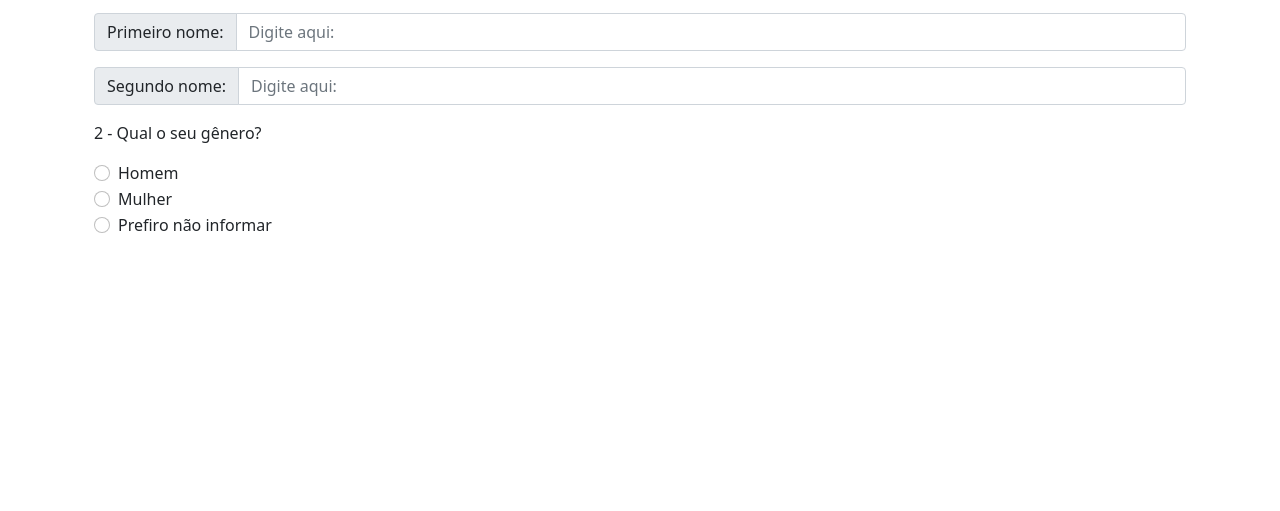
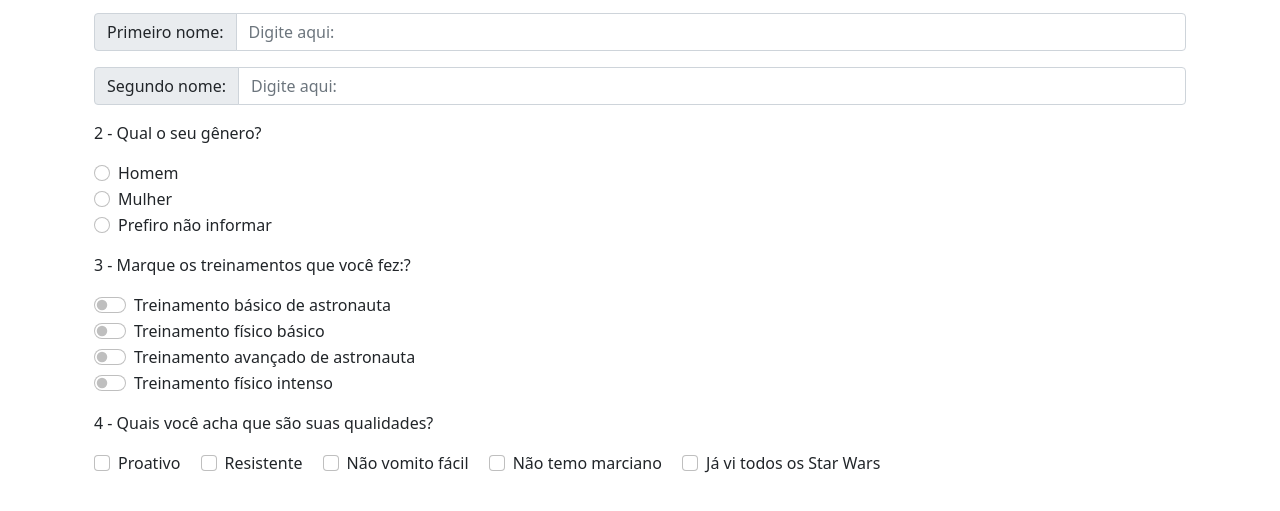
Before and after one commit to marianaspinto/Landing-Page-com-Bootstrap, a plain HTML site: page index.html in a window 1280 px wide. Shown: the part 345-856 px from the top of the page. Before the commit the page ends 800 px from the top, so only its background shows below. Drawn offline with nearby package versions, Linux system fonts and the light colour scheme.

Commit message:
form - third and fourth division finished

```diff
--- a/index.html
+++ b/index.html
@@ -58,6 +58,54 @@
             <label class="form-check-label" for="flexradioDefault3">Prefiro não informar</label>
         </div>
 
+        <!-- Terceira divisão do form -->
+        <p class=" mt-3 paragraph">
+            3 - Marque os treinamentos que você fez:?
+        </p>
+
+        <div class="form-check form-switch">
+            <input class="form-check-input" type="checkbox" role="switch" id="flexSwitchCheckDefault">
+            <label class="form-check-label" for="flexSwitchCheckDefault">Treinamento básico de astronauta</label>
+        </div>
+        <div class="form-check form-switch">
+            <input class="form-check-input" type="checkbox" role="switch" id="flexSwitchCheckDefault">
+            <label class="form-check-label" for="flexSwitchCheckDefault">Treinamento físico básico</label>
+        </div>
+        <div class="form-check form-switch">
+            <input class="form-check-input" type="checkbox" role="switch" id="flexSwitchCheckDefault">
+            <label class="form-check-label" for="flexSwitchCheckDefault">Treinamento avançado de astronauta</label>
+        </div>
+        <div class="form-check form-switch">
+            <input class="form-check-input" type="checkbox" role="switch" id="flexSwitchCheckDefault">
+            <label class="form-check-label" for="flexSwitchCheckDefault">Treinamento físico intenso</label>
+        </div>
+
+        <!-- Quarta divisáo do form -->
+        <p class=" mt-3 paragraph">
+            4 - Quais você acha que são suas qualidades?
+        </p>
+
+        <div class="form-check form-check-inline">
+            <input class="form-check-input" type="checkbox" id="inlineCheckbox1" value="option1">
+            <label class="form-check-label" for="inlineCheckbox1">Proativo</label>
+        </div>
+        <div class="form-check form-check-inline">
+            <input class="form-check-input" type="checkbox" id="inlineCheckbox2" value="option2">
+            <label class="form-check-label" for="inlineCheckbox2">Resistente</label>
+        </div>
+        <div class="form-check form-check-inline">
+            <input class="form-check-input" type="checkbox" id="inlineCheckbox2" value="option3">
+            <label class="form-check-label" for="inlineCheckbox2">Não vomito fácil</label>
+        </div>
+        <div class="form-check form-check-inline">
+            <input class="form-check-input" type="checkbox" id="inlineCheckbox2" value="option4">
+            <label class="form-check-label" for="inlineCheckbox2">Não temo marciano</label>
+        </div>
+        <div class="form-check form-check-inline">
+            <input class="form-check-input" type="checkbox" id="inlineCheckbox2" value="option5">
+            <label class="form-check-label" for="inlineCheckbox2">Já vi todos os Star Wars</label>
+        </div>
+
 
     </div>
 
```
